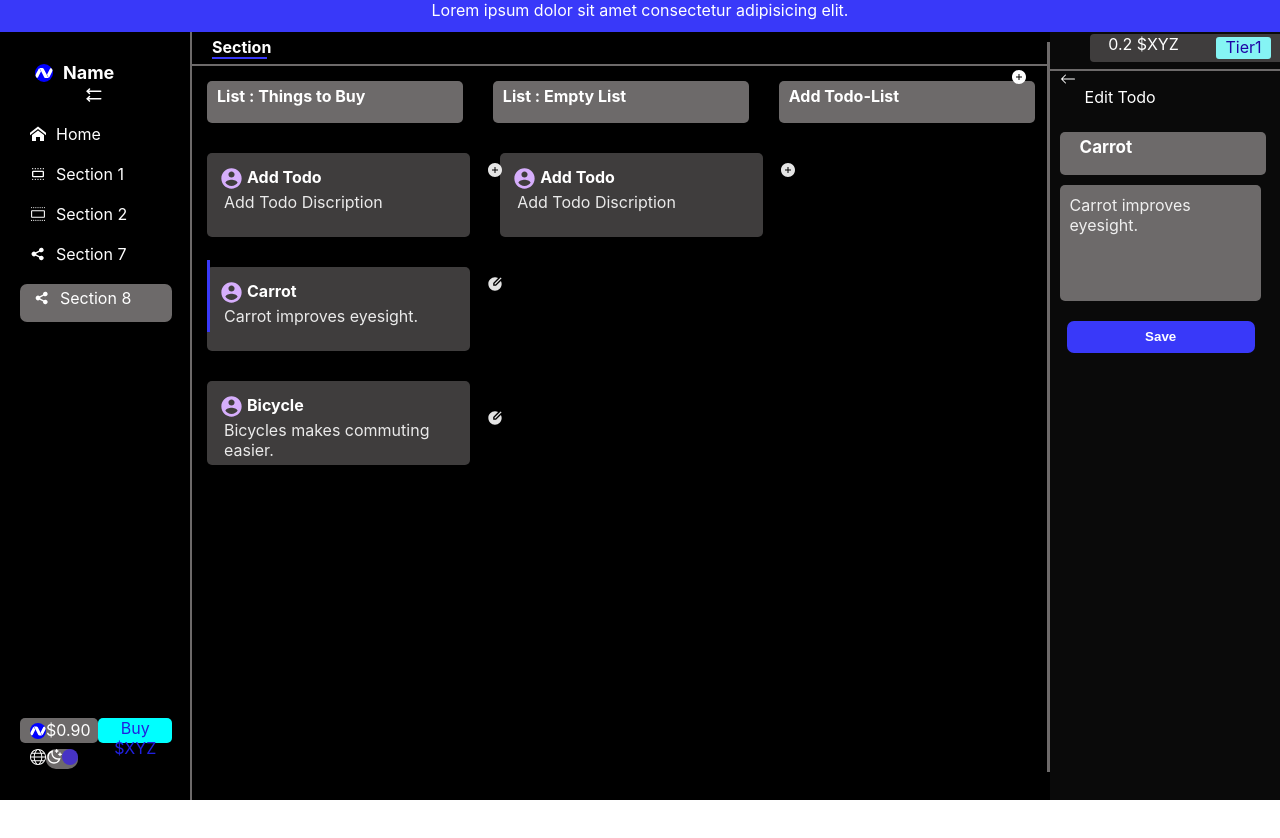
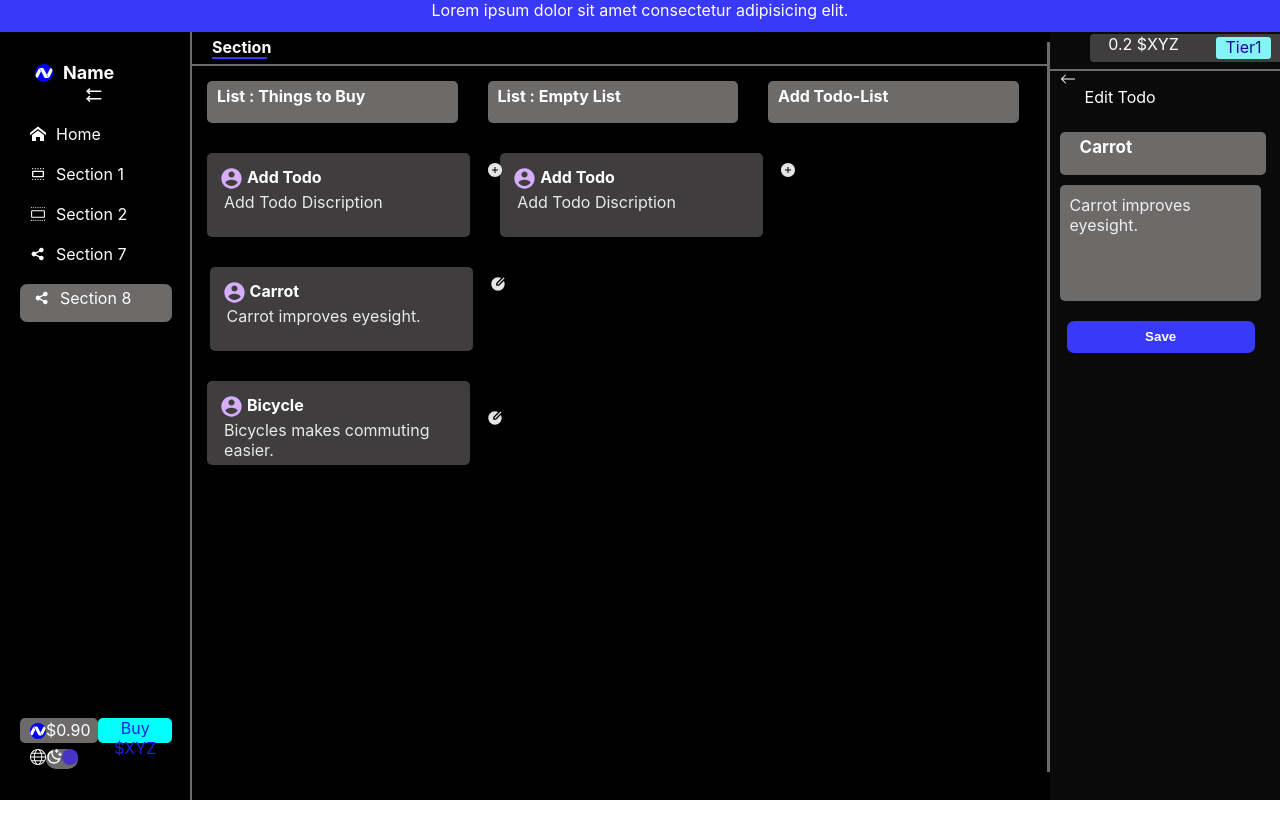
Before and after one commit to Chethankm4244/Demo, a React (Create React App) app: page / in a window 1280 px wide. Shown: the top 838 px of the page. Built offline with nearby package versions, Linux system fonts and the light colour scheme.

Commit message:
Update MainPage.js

```diff
--- a/src/components/MainPage.js
+++ b/src/components/MainPage.js
@@ -1,13 +1,12 @@
 import React from "react";
 import "./MainPage.css";
-import {AiFillPlusCircle} from 'react-icons/ai'
-import {IoMdContact} from 'react-icons/io'
-import {RiEditCircleFill} from 'react-icons/ri'
+import { AiFillPlusCircle } from "react-icons/ai";
+import { IoMdContact } from "react-icons/io";
+import { RiEditCircleFill } from "react-icons/ri";
 
 const MainPage = () => {
   return (
     <div className="wrapper">
-
       <div className="header">
         <span>Section</span>
         <div className="line1"></div>
@@ -17,49 +16,74 @@ const MainPage = () => {
         <span className="lists1">List : Things to Buy</span>
         <span className="lists1">List : Empty List</span>
         <span className="lists1">Add Todo-List</span>
-       </div>
+        <div>
+          <div className="icon6">
+            <AiFillPlusCircle />{" "}
+          </div>
+        </div>
+      </div>
 
-       <div className="container1">
+      <div className="container1">
         <div className="content">
-          <div className="icon5"><IoMdContact className="left1"/></div>
+          <div className="icon5">
+            <IoMdContact className="left1" />
+          </div>
           <span className="first">Add Todo</span>
-          <span  className="second">Add Todo Discription</span>
-          <div className="icon4"> <AiFillPlusCircle /> </div>
-         </div>
+          <span className="second">Add Todo Discription</span>
+          <div className="icon4">
+            {" "}
+            <AiFillPlusCircle />{" "}
+          </div>
+        </div>
 
         <div className="containt12">
-          <div className="icon5"> <IoMdContact className="left1"/> </div>
+          <div className="icon5">
+            {" "}
+            <IoMdContact className="left1" />{" "}
+          </div>
           <span className="first">Add Todo</span>
-          <span  className="second">Add Todo Discription</span>
-          <div className="icon4"> <AiFillPlusCircle /></div>
+          <span className="second">Add Todo Discription</span>
+          <div className="icon4">
+            {" "}
+            <AiFillPlusCircle />
+          </div>
         </div>
-       </div>
+      </div>
 
-       <div className="container1">
+      <div className="container1">
+        <div className="next">
+          <div className="line2"> </div>
+        </div>
+        <div className="content">
+          <div className="icon5">
+            {" "}
+            <IoMdContact className="left1" />{" "}
+          </div>
+          <span className="first">Carrot</span>
+          <span className="second">Carrot improves eyesight.</span>
+          <div className="icon4">
+            <RiEditCircleFill />
+          </div>
+        </div>
+      </div>
 
-       <div className="content">
-          <div className="icon5"> <IoMdContact className="left1" /> </div>
-          <span className="first">Carrot</span>
-          <span  className="second">Carrot improves eyesight.</span>
-          <div className="icon4"><RiEditCircleFill/></div>
-       </div>
-       </div>
-
-       <div className="container1">
-       <div className="content">
-        <div className="icon5"> <IoMdContact className="left1"/></div>
+      <div className="container1">
+        <div className="content">
+          <div className="icon5">
+            {" "}
+            <IoMdContact className="left1" />
+          </div>
           <span className="first">Bicycle</span>
           <span className="second">Bicycles makes commuting easier.</span>
-          <div className="icon4"><RiEditCircleFill/></div>
+          <div className="icon4">
+            <RiEditCircleFill />
           </div>
-       </div>
+        </div>
+      </div>
 
-       <div className="vertivalline2"></div>
-
-       <div className="icon6"><AiFillPlusCircle /> </div>
-       <div className="line2"></div>
-   </div>
-);
+      <div className="vertivalline2"></div>
+    </div>
+  );
 };
 
 export default MainPage;
```
